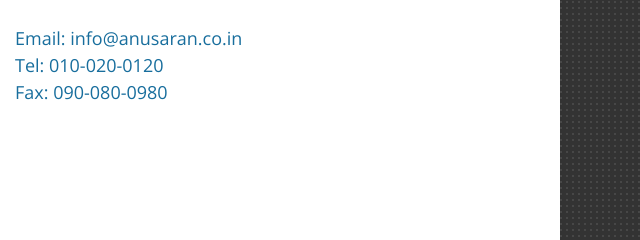
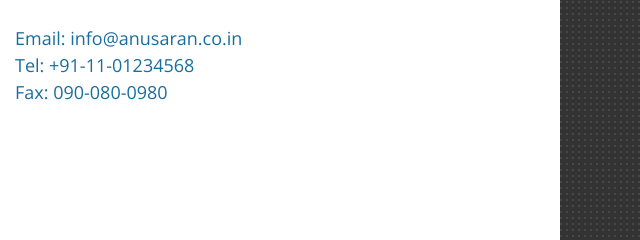
Before and after one commit to anusaran/anusaran, a plain HTML site: page contact.html in a window 1280 px wide. Shown: the part 773-1013 px from the top of the page, 640-1280 px from the left. Drawn offline with nearby package versions, Linux system fonts and the light colour scheme; some packages are replaced by stand-ins of ours.

Commit message:
Update contact.html

```diff
--- a/contact.html
+++ b/contact.html
@@ -82,7 +82,7 @@ http://www.tooplate.com/view/2092-shelf
                             <div class="tm-blue-text">
                                 Email: <a class="tm-blue-text" href="mailto:info@company.com">info@anusaran.co.in</a
                                 ><br>
-                                Tel: <a class="tm-blue-text" href="tel:+66100200120">010-020-0120</a><br>
+                                Tel: <a class="tm-blue-text" href="tel:+66100200120">+91-11-01234568</a><br>
                                 Fax: <a class="tm-blue-text" href="tel:+66900800980">090-080-0980</a><br>
                             </div>
                         </address>
```
